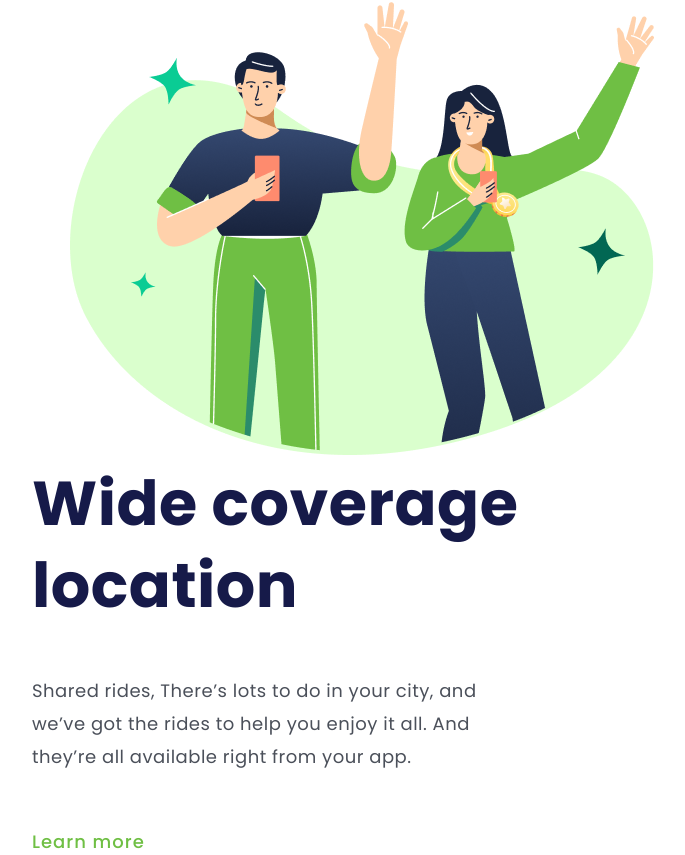
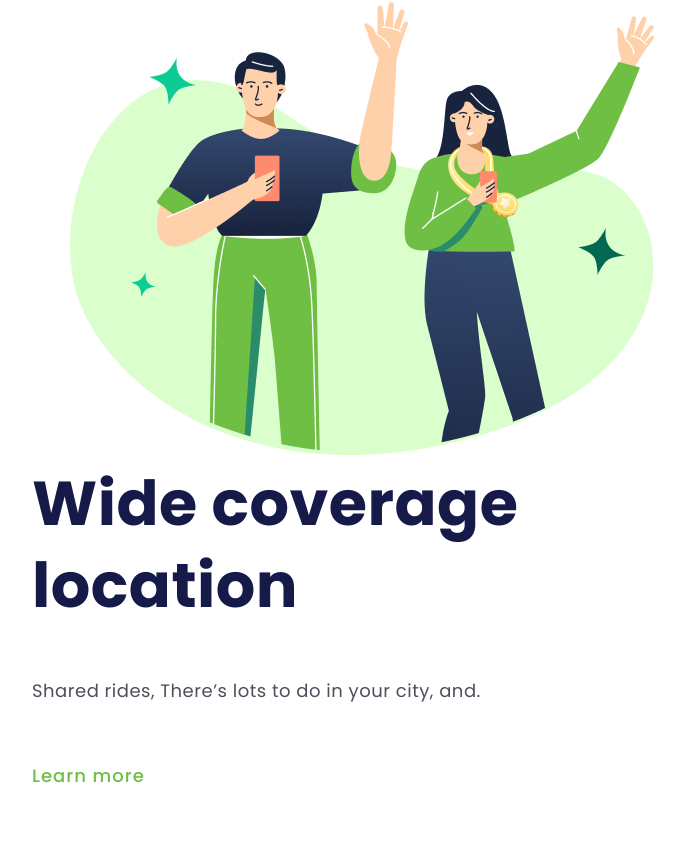
Before and after one commit to DenisAndrade007/Desafio01, a plain HTML site: page index.html in a window 1280 px wide. Shown: the part 306-1161 px from the top of the page, without its empty margins (53-738 px from the left). After the commit the page ends 1095 px from the top, so only its background shows below. Drawn offline with Linux system fonts and the light colour scheme.

Commit message:
Desafio0101

```diff
--- a/index.html
+++ b/index.html
@@ -18,7 +18,7 @@
         <img src="./img/image.png">
     <div>
         <h1> Wide coverage location </h1>
-        <p> Shared rides, There’s lots to do in your city, and we’ve got the rides to help you enjoy it all. And they’re all available right from your app.</p>
+        <p> Shared rides, There’s lots to do in your city, and.</p>
         <button class="learn-more"> Learn more </button>
     </div>
     </main>
```
